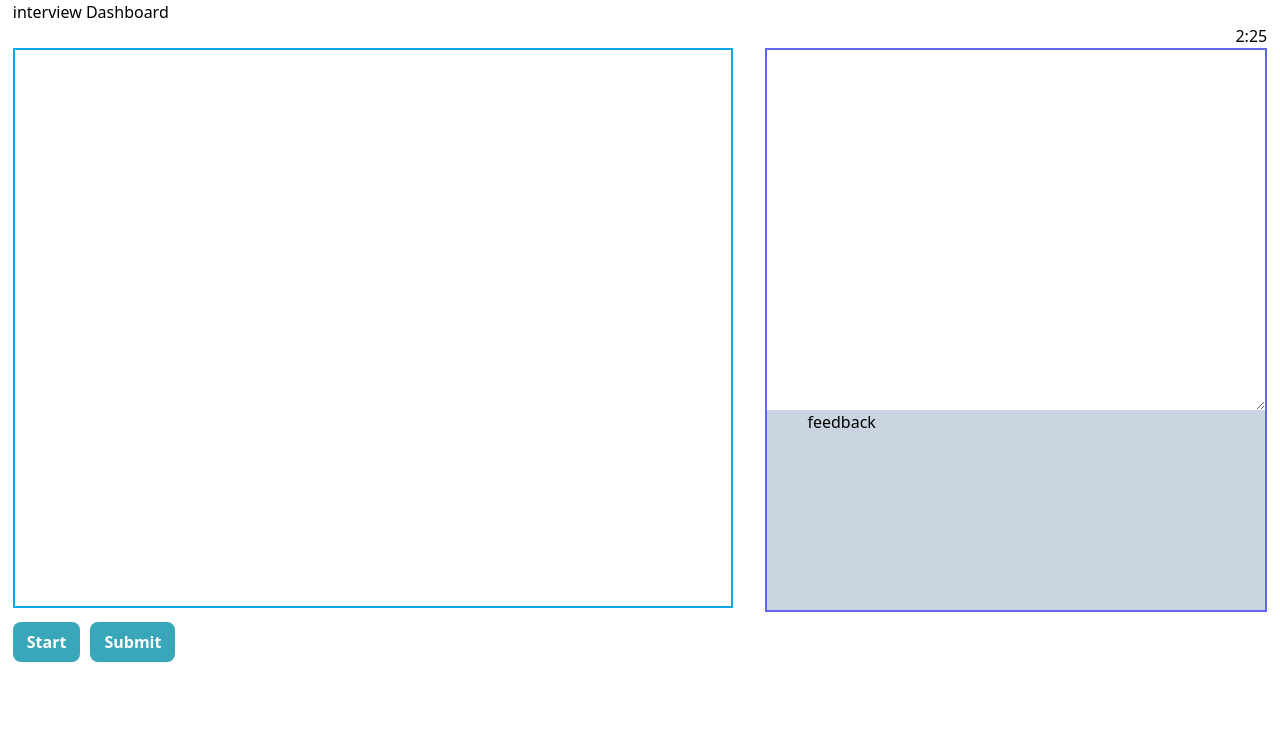
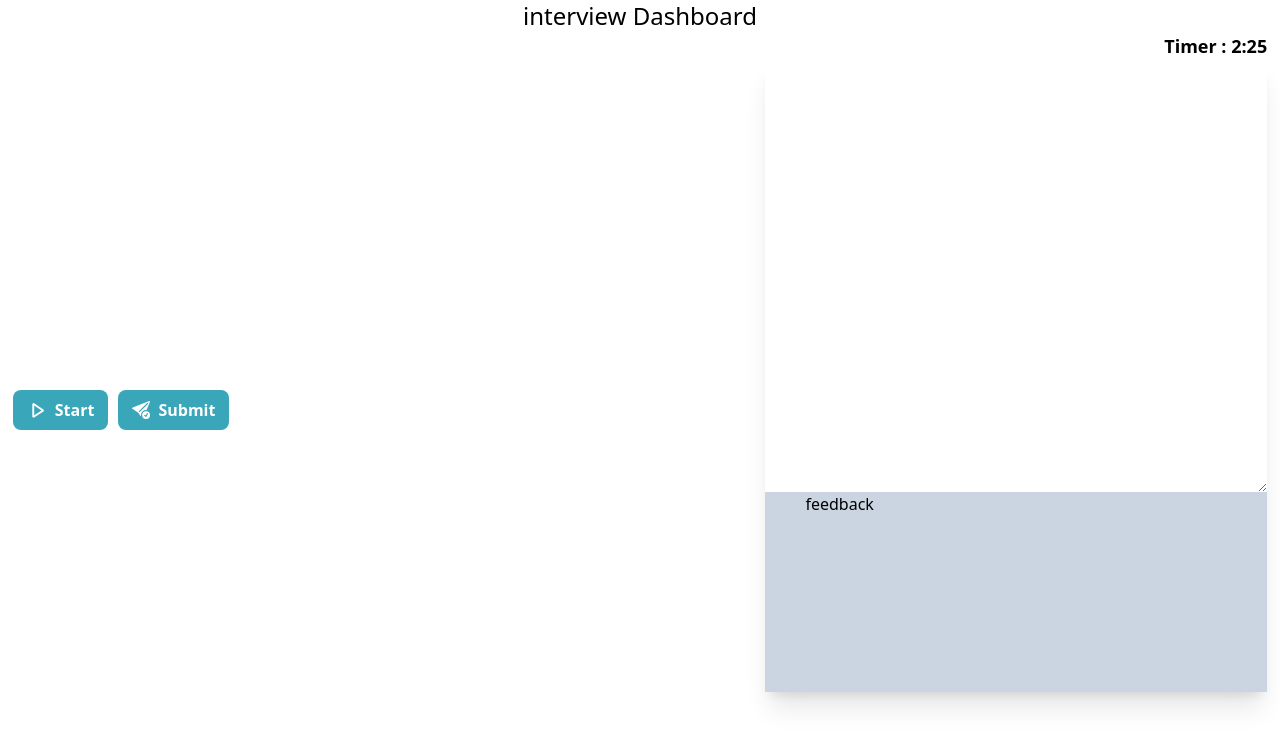
Before and after one commit to khemchand-twt11/InterviewAPI, a React (Vite) app in the folder client/: page /interview/1 in a window 1280 px wide. Shown: the top 746 px of the page. Built offline with nearby package versions, Linux system fonts and the light colour scheme; no server answers.

Commit message:
frontend changes for dasbhboard page

```diff
--- a/client/src/components/Camerafeed.jsx
+++ b/client/src/components/Camerafeed.jsx
@@ -16,10 +16,10 @@ const Camerafeed = React.memo(() => {
   }, []); // <-- Don't forget to pass an empty dependencies array to useEffect
 
   return (
-    <div>
+    <div className="w-full">
       <video
         ref={videoRef}
-        style={{ width: "80%", height: "100%" }}
+        className="rounded-xl w-[85%] h-3/6"
         autoPlay
         playsInline
       />
--- a/client/src/components/Countdown.jsx
+++ b/client/src/components/Countdown.jsx
@@ -36,10 +36,10 @@ const Countdown = ({ handleSubmit }) => {
   return (
     <div>
       {minutes === 0 && seconds === 0 ? (
-        <h1>Time over</h1>
+        <h1 className="text-lg font-bold">Time over</h1>
       ) : (
-        <h1>
-          {minutes}:{seconds < 10 ? `0${seconds}` : seconds}
+        <h1 className="text-lg font-bold">
+          Timer : {minutes}:{seconds < 10 ? `0${seconds}` : seconds}
         </h1>
       )}
     </div>
--- a/client/src/components/InterviewComponent.jsx
+++ b/client/src/components/InterviewComponent.jsx
@@ -1,14 +1,19 @@
 import React, { useEffect, useState, useRef } from "react";
 import { useParams } from "react-router-dom";
 import { Rings } from "react-loader-spinner";
+import { BsFillPauseCircleFill, BsFillSendCheckFill } from "react-icons/bs";
+import { VscDebugContinue } from "react-icons/vsc";
+import { VscDebugStart } from "react-icons/vsc";
+
 import SpeechRecognition, {
   useSpeechRecognition,
 } from "react-speech-recognition";
 import "../App.css";
 import Countdown from "./Countdown";
 import Camerafeed from "./Camerafeed";
-const url = "https://excited-nightshirt-hen.cyclic.app/Openai/";
-
+// const url = "https://excited-nightshirt-hen.cyclic.app/Openai/";
+const url = "http://localhost:3000/Openai/";
+import ScreenShare from "./ScreenShare";
 const fetchData = async (url, param) => {
   try {
     const res = await fetch(`${url}${param}`);
@@ -43,10 +48,12 @@ export default function InterviewComponent() {
     async function result() {
       const data = await fetchData(url, section);
       console.log(data);
+      if (data) {
         setQuestions(data);
         setSolutions(new Array(data.length).fill(false));
         setHasSubmitted(new Array(data.length).fill(false));
         setLoading(false);
+      }
     }
     result();
   }, []);
@@ -134,6 +141,7 @@ export default function InterviewComponent() {
 
   return (
     <>
+      {/* <ScreenShare /> */}
       {loading ? (
         <div>
           <Rings
@@ -148,26 +156,78 @@ export default function InterviewComponent() {
           />
         </div>
       ) : (
-        <div className="w-95" style={{ width: "98%", marginInline: "auto" }}>
-          <h1>interview Dashboard</h1>
+        <div className="w-[98%] h-screen mx-auto">
+          <h1 className="text-center text-2xl">interview Dashboard</h1>
+
+          <div>
             <div className="flex justify-end">
               <Countdown key={questionNumber} handleSubmit={handleSubmit} />
             </div>
-          <h1>{questions[questionNumber]}</h1>
 
-          <div className="flex gap-8">
-            <div className="grow border-2 border-sky-500 h-[70vh]">
+            <div className="flex">
+              <div className="grow rounded h-[70vh]">
                 <Camerafeed />
+
+                <div className="btn-style flex items-center">
+                  {startOrPause ? (
+                    <button
+                      onClick={startListening}
+                      className="btn flex items-center gap-2"
+                    >
+                      <span>
+                        <VscDebugStart size={20} color="white" />
+                      </span>
+                      Start
+                    </button>
+                  ) : (
+                    <button
+                      onClick={handleStop}
+                      className="btn flex items-center gap-2"
+                    >
+                      <span>
+                        <BsFillPauseCircleFill size={20} color="white" />
+                      </span>
+                      Pause
+                    </button>
+                  )}
+
+                  {!hasSubmitted[questionNumber] ? (
+                    <button
+                      className="btn flex items-center gap-2"
+                      onClick={handleSubmit}
+                    >
+                      <span>
+                        <BsFillSendCheckFill size={18} color="white" />
+                      </span>
+                      Submit
+                    </button>
+                  ) : (
+                    <button
+                      onClick={handleContinue}
+                      className="btn flex items-center gap-2"
+                    >
+                      <span>
+                        <VscDebugContinue size={20} color="white" />
+                      </span>
+                      Continue
+                    </button>
+                  )}
                 </div>
-            <div className="w-2/5 border-2 border-indigo-500">
+              </div>
+              <div className="w-2/5  shadow-xl">
+                <div>
+                  <h1 className="text-2xl font-bold p-4">
+                    {questions[questionNumber]}
+                  </h1>
+                </div>
                 <div
                   ref={divRef}
-                className="h-[45vh] border-blue-500 overflow-y-auto"
+                  className="h-[50vh] border-blue-500 overflow-y-auto"
                 >
                   <textarea
                     cols="30"
                     rows="5"
-                  className="w-[100%] h-[100%] outline-none p-4"
+                    className="w-[100%] h-[100%] outline-none p-4 text-lg"
                     value={localTranscript}
                     onChange={(e) => handleLocalTranscript(e)}
                   >
@@ -179,7 +239,7 @@ export default function InterviewComponent() {
                   style={{ paddingLeft: "40px" }}
                 >
                   feedback
-                <h1
+                  <div
                     style={{
                       color: "white",
                       fontWeight: "bold",
@@ -187,31 +247,10 @@ export default function InterviewComponent() {
                     }}
                   >
                     {feedback}
-                </h1>
                   </div>
                 </div>
               </div>
-
-          <div className="btn-style">
-            {startOrPause ? (
-              <button onClick={startListening} className="btn">
-                Start
-              </button>
-            ) : (
-              <button onClick={handleStop} className="btn">
-                Pause
-              </button>
-            )}
-
-            {!hasSubmitted[questionNumber] ? (
-              <button className="btn" onClick={handleSubmit}>
-                Submit
-              </button>
-            ) : (
-              <button onClick={handleContinue} className="btn">
-                Continue
-              </button>
-            )}
+            </div>
           </div>
         </div>
       )}
--- a/client/src/components/ObjectiveQuestions.jsx
+++ b/client/src/components/ObjectiveQuestions.jsx
@@ -13,9 +13,8 @@ const ObjectiveQuestions = () => {
   const navigate = useNavigate();
 
   const fetchData = async () => {
-    const url =
-      "https://excited-nightshirt-hen.cyclic.app/Openai/objective/" +
-      `${section}`;
+    const url = "http://localhost:3000/Openai/objective/" + `${section}`;
+    console.log(url);
     const response = await fetch(url);
     const rawData = await response.json();
 
@@ -77,10 +76,10 @@ const ObjectiveQuestions = () => {
   };
 
   return (
-    <div className="p-4 md:p-10 bg-gray-100 h-[90vh] flex items-center justify-center">
-      <div className="max-w-2xl w-full bg-white shadow rounded-lg p-6">
+    <div className="p-4 md:p-10  flex items-center justify-center">
+      <div className="max-w-2xl w-full  rounded-lg p-6">
         {loading ? (
-          <div className="flex items-center justify-center">
+          <div className="flex items-center justify-center h-[60vh]">
             <p className="text-gray-700 mr-4">Loading Questions...</p>
             <Rings
               height={80}
@@ -93,9 +92,10 @@ const ObjectiveQuestions = () => {
           </div>
         ) : (
           <>
+            <div>
               {questions.map((question, questionIndex) => (
                 <div key={questionIndex} className="mb-4">
-                <h2 className="text-lg mb-2 font-medium text-blue-700 text-center">
+                  <h2 className="text-lg mb-2 font-medium text-blue-700">
                     {question}
                   </h2>
                   {options[questionIndex]?.map((option, optionIndex) => (
@@ -126,6 +126,7 @@ const ObjectiveQuestions = () => {
               >
                 Submit
               </button>
+            </div>
           </>
         )}
       </div>
--- a/client/src/components/ScreenShare.jsx
+++ b/client/src/components/ScreenShare.jsx
@@ -11,9 +11,16 @@ function ScreenShare({ onScreenShare }) {
         },
         audio: false,
       };
-      videoRef.current.srcObject = await navigator.mediaDevices.getDisplayMedia(
+      const mediaStream = await navigator.mediaDevices.getDisplayMedia(
         displayMediaOptions
       );
+
+      mediaStream.getTracks()[0].onended = function () {
+        alert("Your entire screen is not being shared!");
+      };
+
+      videoRef.current.srcObject = mediaStream;
+
       if (onScreenShare) {
         onScreenShare();
       } else {
```
Lines whose indentation alone changed are shown as unchanged.
